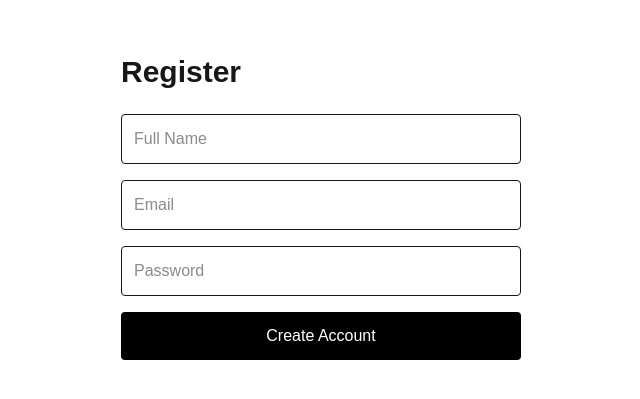
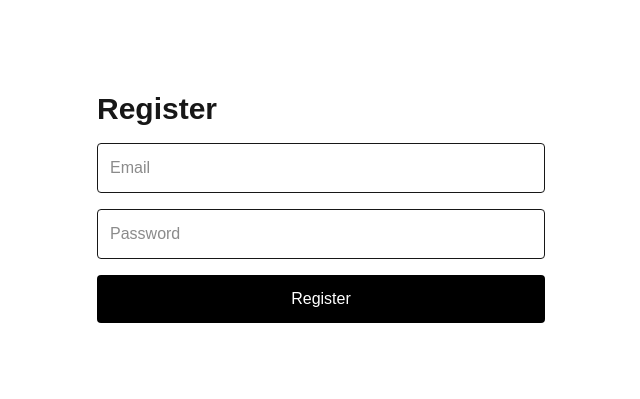
Before and after one commit to mustardir/potential-memory, a Next.js app in the folder apps/web/: page /register in a window 1280 px wide. Shown: the part 193-592 px from the top of the page, without its empty margins (319-959 px from the left). Built offline with nearby package versions, Linux system fonts and the light colour scheme.

Commit message:
Complete auth pages and dashboard foundation

```diff
--- a/apps/web/app/login/page.tsx
+++ b/apps/web/app/login/page.tsx
@@ -1,27 +1,54 @@
+"use client";
+
+import { useState } from "react";
+
 export default function LoginPage() {
+  const [email, setEmail] = useState("");
+  const [password, setPassword] = useState("");
+
+  async function handleSubmit(e: React.FormEvent) {
+    e.preventDefault();
+
+    const response = await fetch("/api/auth/login", {
+      method: "POST",
+      headers: {
+        "Content-Type": "application/json",
+      },
+      body: JSON.stringify({ email, password }),
+    });
+
+    const data = await response.json();
+    console.log(data);
+    alert(data.message);
+  }
+
   return (
     <main className="flex min-h-screen items-center justify-center">
       <div className="w-full max-w-md p-6">
         <h1 className="text-3xl font-bold mb-6">Login</h1>
 
-        <form className="space-y-4">
+        <form onSubmit={handleSubmit} className="space-y-4">
           <input
             type="email"
             placeholder="Email"
             className="w-full border p-3 rounded"
+            value={email}
+            onChange={(e) => setEmail(e.target.value)}
           />
 
           <input
             type="password"
             placeholder="Password"
             className="w-full border p-3 rounded"
+            value={password}
+            onChange={(e) => setPassword(e.target.value)}
           />
 
           <button
             type="submit"
             className="w-full bg-black text-white p-3 rounded"
           >
-            Sign In
+            Login
           </button>
         </form>
       </div>
--- a/apps/web/app/register/page.tsx
+++ b/apps/web/app/register/page.tsx
@@ -1,36 +1,54 @@
+"use client";
+
+import { useState } from "react";
+
 export default function RegisterPage() {
+  const [email, setEmail] = useState("");
+  const [password, setPassword] = useState("");
+
+  async function handleSubmit(e: React.FormEvent) {
+    e.preventDefault();
+
+    const response = await fetch("/api/auth/register", {
+      method: "POST",
+      headers: {
+        "Content-Type": "application/json",
+      },
+      body: JSON.stringify({ email, password }),
+    });
+
+    const data = await response.json();
+    alert(data.message);
+  }
+
   return (
     <main className="flex min-h-screen items-center justify-center">
-      <div className="w-full max-w-md p-6">
-        <h1 className="text-3xl font-bold mb-6">Register</h1>
-
-        <form className="space-y-4">
-          <input
-            type="text"
-            placeholder="Full Name"
-            className="w-full border p-3 rounded"
-          />
+      <form onSubmit={handleSubmit} className="w-full max-w-md space-y-4">
+        <h1 className="text-3xl font-bold">Register</h1>
 
         <input
           type="email"
           placeholder="Email"
           className="w-full border p-3 rounded"
+          value={email}
+          onChange={(e) => setEmail(e.target.value)}
         />
 
         <input
           type="password"
           placeholder="Password"
           className="w-full border p-3 rounded"
+          value={password}
+          onChange={(e) => setPassword(e.target.value)}
         />
 
         <button
           type="submit"
           className="w-full bg-black text-white p-3 rounded"
         >
-            Create Account
+          Register
         </button>
       </form>
-      </div>
     </main>
   );
 }
```
Lines whose indentation alone changed are shown as unchanged.
